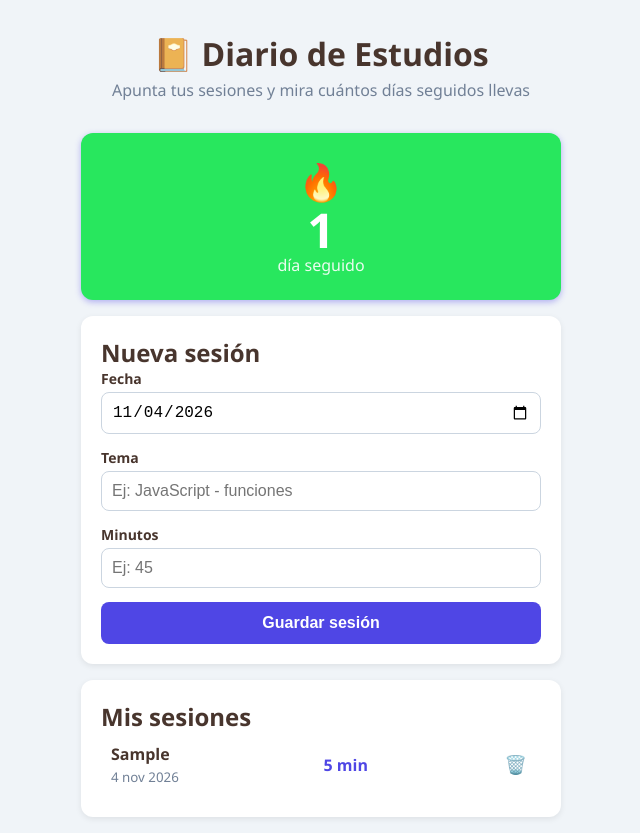
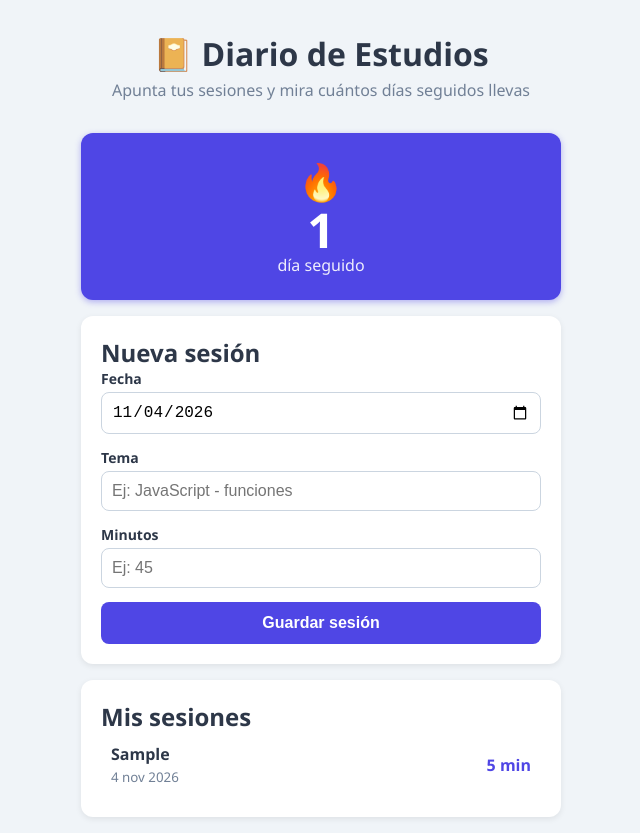
Before and after one commit to 210219792008/diario-de-estudio, a plain HTML site: page index.html in a window 1280 px wide. Both pictures are taken after typing "Sample", "5" into the empty fields and a click on the button "Guardar sesión". Shown: the whole page, without its empty margins (319-959 px from the left). Drawn offline with Linux system fonts and the light colour scheme.

Commit message:
Ajuste a las reglas de la especificacion

```diff
--- a/app.js
+++ b/app.js
@@ -1,8 +1,8 @@
 // ============================================
-// Diario de Estudio - Lógica
+// Diario de Estudios - Lógica
 // ============================================
 
-//clave bajo la que guardamos todo en localStorage
+// Clave bajo la que guardamos todo en localStorage
 const CLAVE_SESIONES = "sesiones-de-diario-de-estudio";
 
 // ---------- Referencias a los elementos de la página ----------
@@ -44,24 +44,15 @@ function fechaDeHoy() {
   return aFormatoFecha(new Date());
 }
 
-// Convierte "2026-11-02" en "2 nov 2026" para mostrarlo bonito.
-// Añadimos "T00:00:00" para que la fecha se lea como hora local y no cambie de día.
-function formatearFecha(fecha) {
-  return new Date(fecha + "T00:00:00").toLocaleDateString("es-ES", {
-    day: "numeric",
-    month: "short",
-    year: "numeric",
-  });
-}
-
-// Calcula la racha: cuántos días seguidos (contando desde hoy o ayer) hay con sesiones.
+// Calcula la racha: los días seguidos con sesión que terminan hoy (o ayer,
+// si es que hoy todavía no ha habido sesión).
 function calcularRacha(sesiones) {
   // Juntamos todas las fechas distintas en un conjunto (Set).
   // El Set evita fechas repetidas automáticamente.
   const fechas = new Set(sesiones.map((sesion) => sesion.fecha));
 
-  // Contamos hacia atrás día a día.
-  // Si hoy no hay sesión, aún puede haber racha si la hay empezando ayer.
+  // Contamos hacia atrás día a día. Con al menos una sesión ese día vale.
+  // Si hoy no hay sesión, la racha sigue viva empezando a contar desde ayer.
   let racha = 0;
   let dia = new Date();
 
@@ -78,6 +69,30 @@ function calcularRacha(sesiones) {
 }
 
 // ---------- Pintar en la pantalla ----------
+
+// Pinta la racha y su texto.
+function pintarRacha() {
+  const racha = calcularRacha(leerSesiones());
+  numeroRacha.textContent = racha;
+
+  if (racha === 0) {
+    textoRacha.textContent = "Empieza tu racha hoy 💪";
+  } else if (racha === 1) {
+    textoRacha.textContent = "día seguido";
+  } else {
+    textoRacha.textContent = "días seguidos";
+  }
+}
+
+// Convierte "2026-11-02" en "2 nov 2026" para mostrarlo bonito.
+// Añadimos "T00:00:00" para que la fecha se lea como hora local y no cambie de día.
+function formatearFecha(fecha) {
+  return new Date(fecha + "T00:00:00").toLocaleDateString("es-ES", {
+    day: "numeric",
+    month: "short",
+    year: "numeric",
+  });
+}
 
 // Borra la lista y la vuelve a crear con las sesiones actuales,
 // ordenadas de la más reciente a la más antigua.
@@ -101,7 +116,7 @@ function pintarLista() {
     detalles.className = "sesion-detalles";
 
     const tema = document.createElement("strong");
-    tema.textContent = sesion.tema; // textContent = seguro con cualquier texto
+    tema.textContent = sesion.tema;
 
     const fecha = document.createElement("small");
     fecha.textContent = formatearFecha(sesion.fecha);
@@ -110,38 +125,16 @@ function pintarLista() {
     minutos.className = "sesion-minutos";
     minutos.textContent = `${sesion.minutos} min`;
 
-    const botonBorrar = document.createElement("button");
-    botonBorrar.className = "borrar";
-    botonBorrar.textContent = "🗑️";
-    botonBorrar.title = "Borrar sesión";
-    // Con data-fecha sabemos cuál borrar sin depender del orden del array.
-    botonBorrar.dataset.fecha = sesion.fecha;
-    botonBorrar.dataset.tema = sesion.tema;
-
     detalles.append(tema, fecha);
-    item.append(detalles, minutos, botonBorrar);
+    item.append(detalles, minutos);
     listaSesiones.append(item);
-  }
-}
-
-// Actualiza el número de la racha y su texto.
-function pintarRacha() {
-  const racha = calcularRacha(leerSesiones());
-  numeroRacha.textContent = racha;
-
-  if (racha === 0) {
-    textoRacha.textContent = "Empieza tu racha hoy 💪";
-  } else if (racha === 1) {
-    textoRacha.textContent = "día seguido";
-  } else {
-    textoRacha.textContent = "días seguidos";
   }
 }
 
 // Vuelve a pintar todo lo que depende de los datos.
 function pintarTodo() {
+  pintarRacha();
   pintarLista();
-  pintarRacha();
 }
 
 // ---------- Eventos ----------
@@ -184,25 +177,6 @@ formulario.addEventListener("submit", (evento) => {
   pintarTodo();
 });
 
-// Al pulsar una X, borramos esa sesión concreta.
-listaSesiones.addEventListener("click", (evento) => {
-  const boton = evento.target.closest(".borrar");
-  if (!boton) return; // el clic no fue en un botón de borrar
-
-  const sesiones = leerSesiones();
-
-  // Buscamos la sesión que coincide con fecha y tema del botón pulsado.
-  const indice = sesiones.findIndex(
-    (sesion) => sesion.fecha === boton.dataset.fecha && sesion.tema === boton.dataset.tema
-  );
-
-  if (indice !== -1) {
-    sesiones.splice(indice, 1); // quitamos 1 elemento en esa posición
-    guardarSesiones(sesiones);
-    pintarTodo();
-  }
-});
-
 // ---------- Arranque ----------
 
 campoFecha.value = fechaDeHoy(); // fecha por defecto: hoy
--- a/styles.css
+++ b/styles.css
@@ -1,5 +1,5 @@
 /* ============================================
-   Diario de Estudio - Estilos
+   Diario de Estudios - Estilos
    ============================================ */
 
 /* Reset básico: quita márgenes que el navegador añade por defecto */
@@ -11,7 +11,7 @@
 body {
   font-family: "Segoe UI", system-ui, sans-serif;
   background: #f0f4f8;
-  color: #48352d;
+  color: #2d3748;
   padding: 16px;
 }
 
@@ -44,7 +44,7 @@ header {
 /* ---------- Racha ---------- */
 
 .tarjeta-racha {
-  background: lab(80.85% -67.1 51.76);
+  background: #4f46e5;
   color: #ffffff;
   border-radius: 12px;
   padding: 24px;
@@ -61,7 +61,7 @@ header {
   font-size: 48px;
   font-weight: bold;
   display: block;
-  line-height: 1; /*compacta el espacio entre el 🔥 y el número */
+  line-height: 1; /* compacta el espacio entre el 🔥 y el número */
 }
 
 .texto-racha {
@@ -145,20 +145,6 @@ header {
   margin-left: 12px;
 }
 
-/* Botón de borrar (la X de cada fila) */
-.borrar {
-  background: none;
-  border: none;
-  color: #a0aec0;
-  font-size: 18px;
-  cursor: pointer;
-  padding: 4px;
-}
-
-.borrar:hover {
-  color: #e53e3e;
-}
-
 .mensaje-vacio {
   text-align: center;
   color: #718096;
```
Also changed, not shown: index.html (line endings or trailing spaces).
